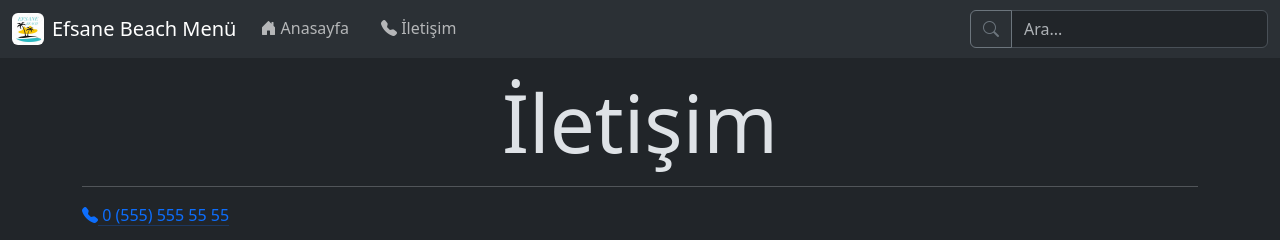
After one commit to alperen-ozkan/efsane_beach_menu, a Django app: page /contact/ in a window 1280 px wide. The commit adds this page. Shown: the top 240 px of the page. Run offline with Django 5.2, Linux system fonts and the light colour scheme.

Commit message:
Project finished

```diff
--- a/efsane_beach_menu/efsane_beach_menu/settings.py
+++ b/efsane_beach_menu/efsane_beach_menu/settings.py
@@ -27,7 +27,7 @@
 # SECURITY WARNING: don't run with debug turned on in production!
 DEBUG = True
 
-ALLOWED_HOSTS = []
+ALLOWED_HOSTS = ["*"]
 
 
 # Application definition
--- a/efsane_beach_menu/menu/templates/menu/base.html
+++ b/efsane_beach_menu/menu/templates/menu/base.html
@@ -1,10 +1,12 @@
+{% load static %}
+
 <!DOCTYPE html>
 <html lang="tr" data-bs-theme="dark">
   <head>
     <meta charset="UTF-8" />
     <meta name="viewport" content="width=device-width, initial-scale=1.0" />
 
-    <title>Efsane Beach - Menü</title>
+    <title>Efsane Beach {% block title %}{% endblock title %}</title>
 
     <link
       href="https://cdn.jsdelivr.net/npm/bootstrap@5.3.2/dist/css/bootstrap.min.css"
@@ -12,52 +14,49 @@
       integrity="sha384-T3c6CoIi6uLrA9TneNEoa7RxnatzjcDSCmG1MXxSR1GAsXEV/Dwwykc2MPK8M2HN"
       crossorigin="anonymous"
     />
+    <link
+      rel="stylesheet"
+      href="https://cdn.jsdelivr.net/npm/bootstrap-icons@1.11.3/font/bootstrap-icons.min.css"
+    />
+    <link rel="stylesheet" href="{% static 'css/style.css' %}" />
 
-    <style>
-    @media (prefers-color-scheme: dark) {
-        :root {
-            --bs-tertiary-bg: #2222222 !important;
-            --bs-tertiary-bg-rgb: 34, 34, 34 !important;
-            --bs-body-bg: #1111111;
-            --bs-body-bg-rgb: 17, 17, 17;
-        }
-    }
-
-      .category {
-        display: block;
-        height: auto;
-        aspect-ratio: 1 / 1;
-        background-repeat: no-repeat;
-        background-size: cover;
-        background-position: center center;
-        opacity: 0.5;
-      }
-
-      .category-link {
-        display: block;
-        position: absolute;
-        width: 100%;
-        height: 100%;
-        left: 0;
-        top: 0;
-      }
-
-      .category-link span {
-        position: absolute;
-        display: block;
-        width: 90%;
-        text-align: center;
-        transform: translate(-50%, -50%);
-        left: 50%;
-        top: 50%;
-        color: white;
-      }
-    </style>
+    <link
+      rel="apple-touch-icon"
+      sizes="180x180"
+      href="{% static 'images/favicon_io/apple-touch-icon.png' %}"
+    />
+    <link
+      rel="icon"
+      type="image/png"
+      sizes="32x32"
+      href="{% static 'images/favicon_io/apple-touch-icon.png' %}"
+    />
+    <link
+      rel="icon"
+      type="image/png"
+      sizes="16x16"
+      href="{% static 'images/favicon_io/favicon-16x16.png' %}"
+    />
+    <link
+      rel="manifest"
+      href="{% static 'images/favicon_io/site.webmanifest' %}"
+    />
   </head>
   <body>
-    <nav class="navbar navbar-expand-lg bg-body-tertiary">
+    <nav class="navbar navbar-expand-md bg-body-tertiary sticky-top">
       <div class="container-fluid">
-        <a class="navbar-brand" href="{% url 'index' %}">Efsane Beach</a>
+        <a
+          class="navbar-brand d-flex align-items-center gap-2"
+          href="{% url 'index' %}"
+        >
+          <img
+            src="{% static 'images/favicon_io/android-chrome-512x512.png' %}"
+            width="32"
+            height="32"
+            class="d-inline-block align-text-center rounded"
+          />
+          <span>Efsane Beach Menü</span>
+        </a>
         <button
           class="navbar-toggler"
           type="button"
@@ -70,14 +69,89 @@
           <span class="navbar-toggler-icon"></span>
         </button>
         <div class="collapse navbar-collapse" id="navbarSupportedContent">
-          <form>
-            <input type="search" name="" id="" class="form-control">
+          <ul class="navbar-nav nav-underline me-auto mb-2 mb-md-0">
+            <li class="nav-item">
+              <a class="nav-link{% if request.resolver_match.url_name == 'index' %} active{% endif %}" href="{% url 'index' %}"
+                ><i class="bi bi-house-door-fill"></i> Anasayfa</a
+              >
+            </li>
+            <li class="nav-item{% if request.resolver_match.url_name == 'contact' %} active{% endif %}">
+              <a class="nav-link" href="{% url 'contact' %}"
+                ><i class="bi bi-telephone-fill"></i> İletişim</a
+              >
+            </li>
+          </ul>
+        </div>
+        <div id="desktop-search-container">
+          <form action="{% url 'search' %}" method="get" class="ms-auto">
+            <div class="input-group">
+              <button
+                class="btn btn-outline-secondary"
+                type="submit"
+                id="search-button"
+              >
+                <i class="bi bi-search"></i>
+              </button>
+              <input
+                type="search"
+                name="search-content"
+                class="form-control"
+                placeholder="Ara..."
+                aria-label="Ürünler burada aranır"
+                aria-describedby="search-button"
+              />
+            </div>
           </form>
         </div>
       </div>
     </nav>
 
-    {% block content %}{% endblock content %}
+    <div class="mb-5">{% block content %}{% endblock content %}</div>
+
+    <nav
+      id="bottom-navigation"
+      class="fixed-bottom bg-body-tertiary p-3 d-none"
+    >
+      <div class="container">
+        <div class="row mb-4 d-none" id="mobile-search-container">
+          <div class="col">
+            <form action="{% url 'search' %}" method="get">
+              <input
+                type="search"
+                id="mobile-search-input"
+                name="search-content"
+                class="form-control"
+              />
+            </form>
+          </div>
+        </div>
+
+        <div class="row text-center">
+          <div class="col col-4">
+            <a href="{% url 'index' %}" class="h3">
+              <i class="bi bi-house-door-fill"></i>
+            </a>
+          </div>
+
+          <div class="col col-4">
+            <span
+              href="{% url 'index' %}"
+              class="h3"
+              style="cursor: pointer"
+              id="mobile-search-button"
+            >
+              <i class="bi bi-search"></i>
+            </span>
+          </div>
+
+          <div class="col col-4">
+            <a href="{% url 'contact' %}" class="h3">
+              <i class="bi bi-telephone-fill"></i>
+            </a>
+          </div>
+        </div>
+      </div>
+    </nav>
 
     <script
       src="https://cdn.jsdelivr.net/npm/bootstrap@5.3.2/dist/js/bootstrap.bundle.min.js"
@@ -95,6 +169,21 @@
         const text = money.innerText;
         money.innerText = formatter.format(text);
       });
+
+      const mobileSearchContainer = document.getElementById(
+        "mobile-search-container"
+      );
+      const mobileSearchButton = document.getElementById(
+        "mobile-search-button"
+      );
+      const mobileSearchInput = document.getElementById("mobile-search-input");
+      mobileSearchButton.addEventListener("click", function () {
+        mobileSearchContainer.classList.toggle("d-none");
+
+        if (!mobileSearchContainer.classList.contains("d-none")) {
+          mobileSearchInput.focus();
+        }
+      });
     </script>
   </body>
 </html>
--- /dev/null
+++ b/efsane_beach_menu/menu/templates/menu/contact.html
@@ -0,0 +1,36 @@
+{% extends 'menu/base.html' %}
+
+{% block title %} - İletişim{% endblock title %}
+
+{% block content %}
+<div class="container py-3">
+  <div class="row">
+    <div class="col">
+      <h1 class="display-1 text-center">İletişim</h1>
+      <hr class="hr" />
+    </div>
+  </div>
+  <div class="row">
+    <div class="col">
+      <div class="mb-3">
+        <a
+          href="tel:05555555555"
+          class="link-primary link-offset-2 link-underline-opacity-25 link-underline-opacity-100-hover"
+          ><i class="bi bi-telephone-fill"></i> 0 (555) 555 55 55</a
+        >
+      </div>
+
+      <iframe
+        src="https://www.google.com/maps/embed?pb=!1m14!1m8!1m3!1d12901.441029313579!2d32.8561518!3d36.0603161!3m2!1i1024!2i768!4f13.1!3m3!1m2!1s0x14dc3d0033b9f947%3A0x16b4e51f3160fe70!2sEfsane%20Beach%20Club!5e0!3m2!1str!2str!4v1705872311237!5m2!1str!2str"
+        class="rounded"
+        width="100%"
+        height="450"
+        style="border: 0"
+        allowfullscreen=""
+        loading="lazy"
+        referrerpolicy="no-referrer-when-downgrade"
+      ></iframe>
+    </div>
+  </div>
+</div>
+{% endblock content %}
--- a/efsane_beach_menu/menu/templates/menu/index.html
+++ b/efsane_beach_menu/menu/templates/menu/index.html
@@ -1,4 +1,6 @@
 {% extends 'menu/base.html' %}
+
+{% block title %} - Menü{% endblock title %}
 
 {% block content %}
 <div class="container py-3">
--- a/efsane_beach_menu/menu/urls.py
+++ b/efsane_beach_menu/menu/urls.py
@@ -4,5 +4,7 @@
 
 urlpatterns = [
     path("", views.index, name="index"),
-    path("category/<str:category_slag>/", views.category, name='category'),
+    path("category/<str:category_slag>/", views.category, name="category"),
+    path("search/", views.search, name="search"),
+    path("contact/", views.contact, name="contact"),
 ]
--- a/efsane_beach_menu/menu/views.py
+++ b/efsane_beach_menu/menu/views.py
@@ -1,25 +1,48 @@
-from django.shortcuts import render, HttpResponse
+from django.shortcuts import render, redirect
+from django.http import HttpRequest
 
 from .models import Category, Product
 
 
-def index(request):
+def index(request: HttpRequest):
     categories = Category.objects.all()
 
-    context = {
-        'categories': categories
-    }
+    context = {"categories": categories}
 
-    return render(request, 'menu/index.html', context)
+    return render(request, "menu/index.html", context)
 
 
-def category(request, category_slag):
+def category(request: HttpRequest, category_slag: str):
     category = Category.objects.get(slag=category_slag)
 
     products = Product.objects.filter(category=category)
 
-    context = {
-        'products': products
-    }
+    context = {"category_name": category.name, "products": products}
 
-    return render(request, 'menu/category.html', context)
+    return render(request, "menu/category.html", context)
+
+
+def search(request: HttpRequest):
+    products = Product.objects.all()
+
+    search_content = request.GET.get("search-content")
+    if search_content:
+        searched_products = list(
+            filter(
+                lambda product: search_content.lower() in product.title.lower(),
+                products,
+            )
+        )
+
+        context = {
+            "search_content": search_content,
+            "products": searched_products,
+        }
+
+        return render(request, "menu/search.html", context)
+
+    return redirect("index")
+
+
+def contact(request):
+    return render(request, "menu/contact.html")
```
Also changed, not shown: efsane_beach_menu/menu/static/css/style.css (added, +49 -0 lines), efsane_beach_menu/menu/templates/menu/category.html (+9 -1 lines), efsane_beach_menu/menu/templates/menu/search.html (added, +43 -0 lines), efsane_beach_menu/menu/static/images/favicon_io/android-chrome-192x192.png (added), efsane_beach_menu/menu/static/images/favicon_io/android-chrome-512x512.png (added), efsane_beach_menu/menu/static/images/favicon_io/apple-touch-icon.png (added), efsane_beach_menu/menu/static/images/favicon_io/favicon-16x16.png (added), efsane_beach_menu/menu/static/images/favicon_io/favicon-32x32.png (added), efsane_beach_menu/menu/static/images/favicon_io/favicon.ico (added), efsane_beach_menu/menu/static/images/favicon_io/site.webmanifest (added).
